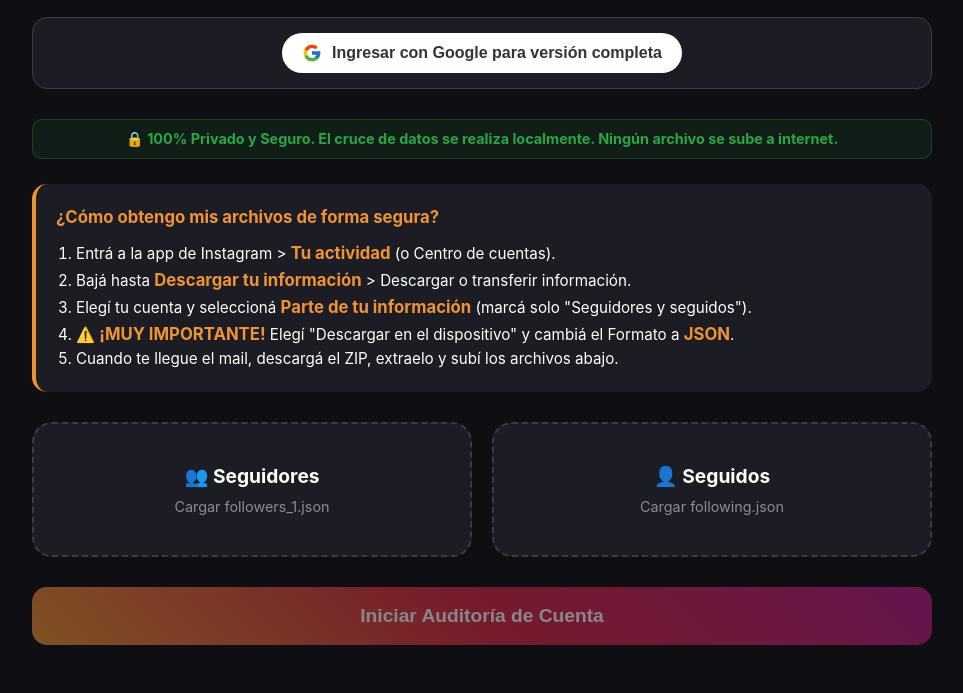
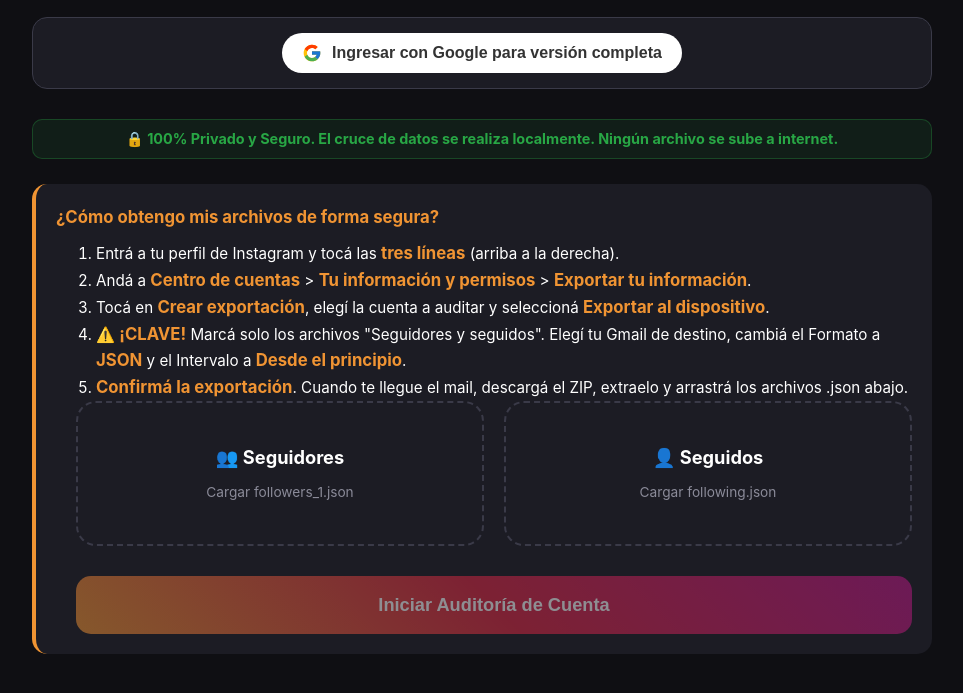
Before and after one commit to padins47/filtroig, a plain HTML site: page index.html in a window 1280 px wide. Shown: the part 117-810 px from the top of the page, without its empty margins (158-1121 px from the left). Drawn offline with Linux system fonts and the light colour scheme; no server answers.

```diff
--- a/index.html
+++ b/index.html
@@ -3,7 +3,7 @@
 <head>
     <meta charset="UTF-8">
     <meta name="viewport" content="width=device-width, initial-scale=1.0">
-    <title>FiltroInstagram | Dashboard</title>
+    <title>FiltroInstagram | Descubri quien no te sigue </title>
     <style>
         :root {
             --bg-base: #0f0f13;
@@ -333,13 +333,13 @@
     <div class="instructions-box" id="instructions">
         <b>¿Cómo obtengo mis archivos de forma segura?</b>
         <ol>
-            <li>Entrá a la app de Instagram > <b>Tu actividad</b> (o Centro de cuentas).</li>
-            <li>Bajá hasta <b>Descargar tu información</b> > Descargar o transferir información.</li>
-            <li>Elegí tu cuenta y seleccioná <b>Parte de tu información</b> (marcá solo "Seguidores y seguidos").</li>
-            <li>⚠️ <b>¡MUY IMPORTANTE!</b> Elegí "Descargar en el dispositivo" y cambiá el Formato a <b>JSON</b>.</li>
-            <li>Cuando te llegue el mail, descargá el ZIP, extraelo y subí los archivos abajo.</li>
-        </ol>
-    </div>
+           <ol>
+    <li>Entrá a tu perfil de Instagram y tocá las <b>tres líneas</b> (arriba a la derecha).</li>
+    <li>Andá a <b>Centro de cuentas</b> > <b>Tu información y permisos</b> > <b>Exportar tu información</b>.</li>
+    <li>Tocá en <b>Crear exportación</b>, elegí la cuenta a auditar y seleccioná <b>Exportar al dispositivo</b>.</li>
+    <li>⚠️ <b>¡CLAVE!</b> Marcá solo los archivos "Seguidores y seguidos". Elegí tu Gmail de destino, cambiá el Formato a <b>JSON</b> y el Intervalo a <b>Desde el principio</b>.</li>
+    <li><b>Confirmá la exportación</b>. Cuando te llegue el mail, descargá el ZIP, extraelo y arrastrá los archivos .json abajo.</li>
+</ol>
 
     <div class="upload-grid" id="upload-section">
         <div class="upload-card" id="card-followers">
```
